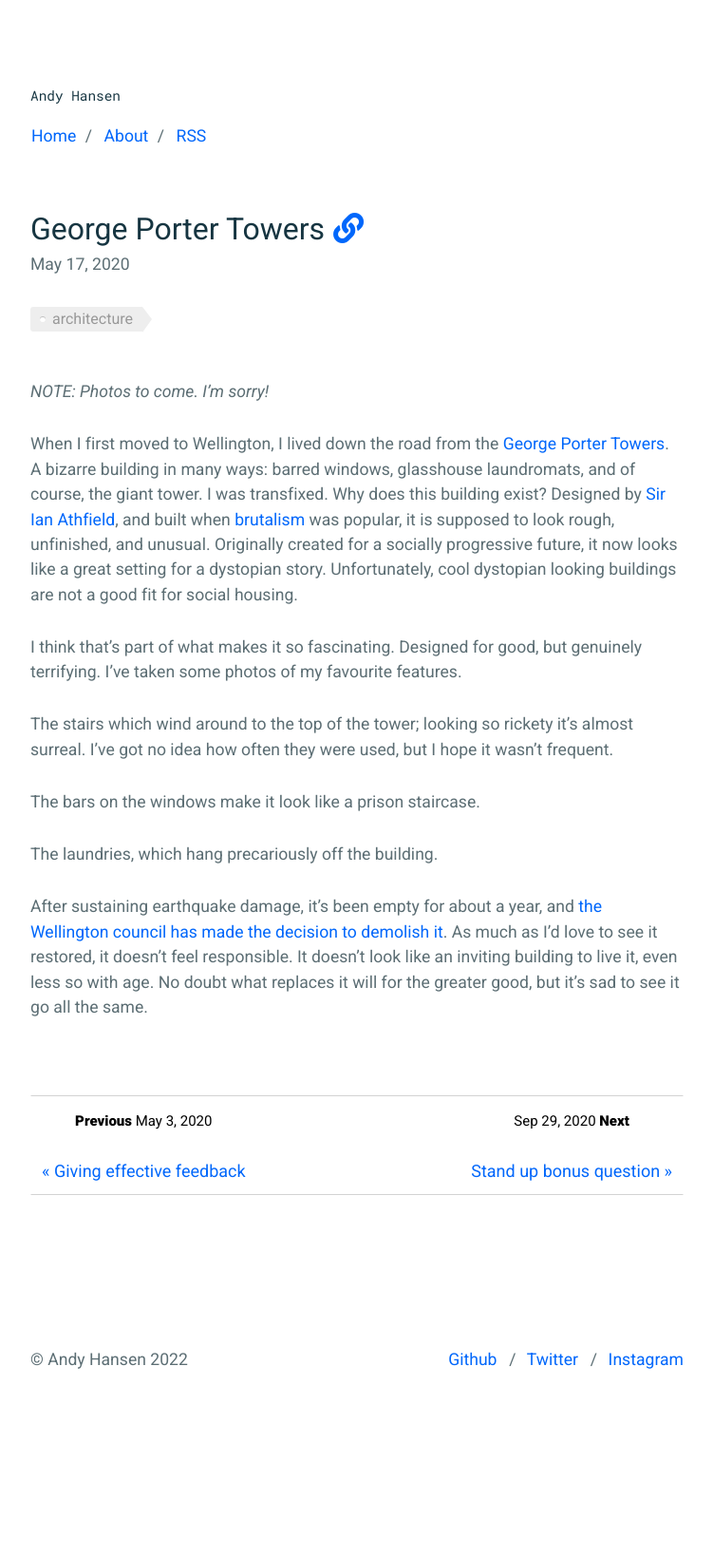
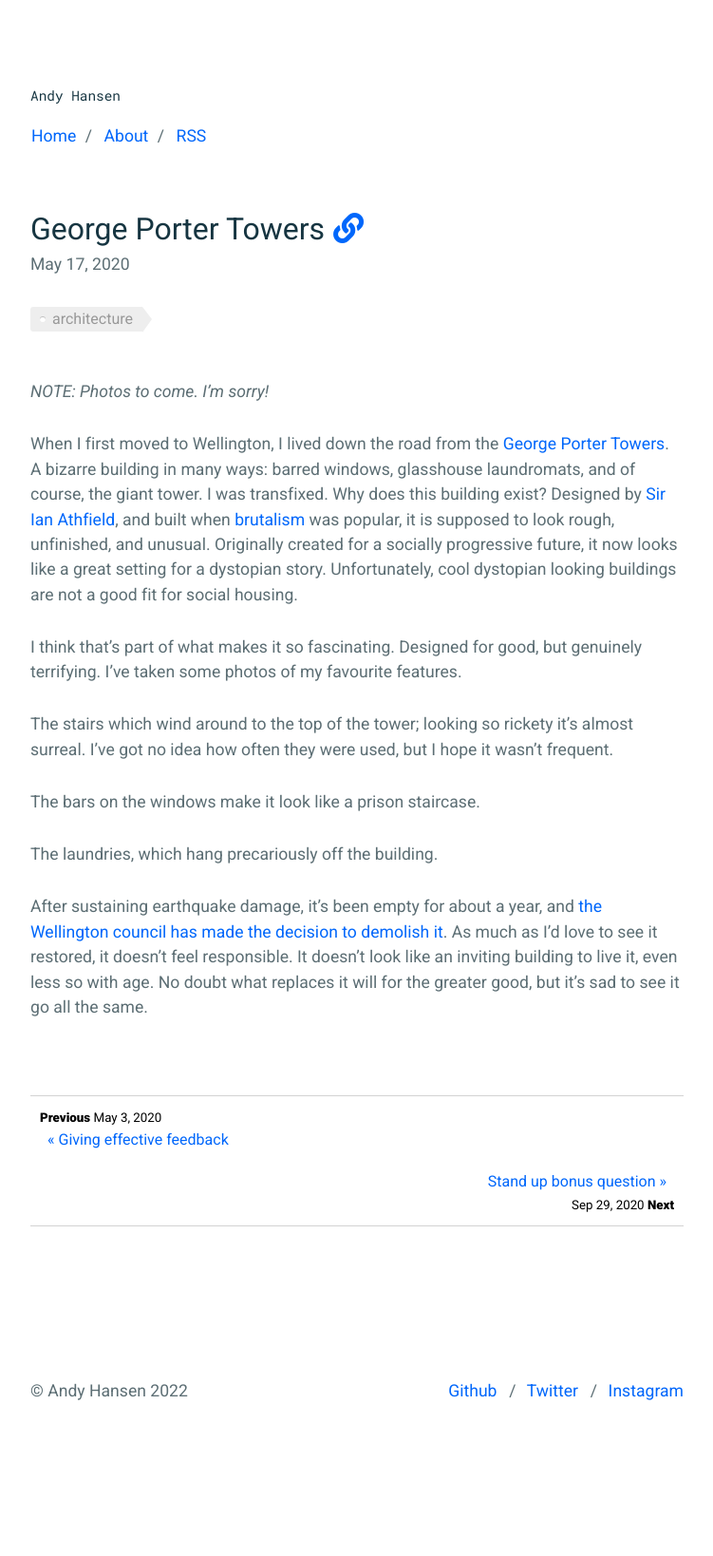
Before and after one commit to andyhansen/blog, a Jekyll site: the page built from _posts/2020-05-17-george-porter-towers.md, in a window 1280 px wide. Shown: the whole page at 95% size, without its empty margins (264-1015 px from the left). Built offline with Jekyll 4.4.1, drawn with Linux system fonts in a browser that asks for light colours; nearby versions of some CDN libraries; before the commit the page ends 1605 px from its top, so only the background shows below that.

Commit message:
ref: adjust post links

```diff
--- a/_layouts/post.html
+++ b/_layouts/post.html
@@ -20,24 +20,20 @@ layout: page
   <div class="post__main">
     {{ content }}
   </div>
+  <footer class="post__footer">
     <!-- Previous / Next Buttons -->
-  <div class="pagenav">
     {% if page.previous.url %}
-    <div class="wrapper" id="left">
-      <small><b>Previous</b> {{page.previous.date | date: "%b %-d, %Y"}}</small>
-      <br>
-      <br>
+      <div class="page__nav-wrapper page__nav-left">
+        <p><small><strong>Previous</strong> {{page.previous.date | date: "%b %-d, %Y"}}</small></p>
         <a class="simple" href="{{ page.previous.url | prepend: site.baseurl }}">&laquo; {{page.previous.title}}</a>
       </div>
       {% endif %}
       {% if page.next.url %}
-    <div class="wrapper" id="right">
-      <small>{{page.next.date | date: "%b %-d, %Y"}} <b>Next</b></small>
-      <br>
-      <br>
+      <div class="page__nav-wrapper page__nav-right">
         <a class="simple" href="{{ page.next.url | prepend: site.baseurl }}">{{page.next.title}} &raquo;</a>
+        <p><small>{{page.next.date | date: "%b %-d, %Y"}} <strong>Next</strong></small></p>
       </div>
       {% endif %}
-  </div>
+  </footer>
   {% include disqus.html %}
 </article>
--- a/_sass/components/_post.scss
+++ b/_sass/components/_post.scss
@@ -64,39 +64,31 @@
     }
   }
 
-  &__footer {}
-
-  .pagenav {
-    width: 100%;
-    text-align: center;
-    border: 1px solid LightGrey;
-    border-left-color: transparent;
-    border-right-color: transparent;
-    font-size: 18px;
-    overflow: hidden;
+  &__footer {
+    border-top: 1px solid LightGrey;
+    border-bottom: 1px solid LightGrey;
     margin-bottom: 8rem;
 
     a {
-      margin-top: 5px;
+      margin: .5em ;
     }
 
     div {
       border-color: transparent;
     }
+
+    .page__nav {
+      &-wrapper {
+        padding: 10px;
+      }
+
+      &-left {
+        text-align: left;
+      }
+
+      &-right {
+        text-align: right;
+      }
+    }
   }
 }
-
-.wrapper {
-  padding: 10px;
-  border: 1px solid LightGrey;
-  display: inline-block;
-  margin: 0 auto;
-}
-
-#left {
-  float: left;
-}
-
-#right {
-  float: right;
-}
```
Lines whose indentation alone changed are shown as unchanged.
